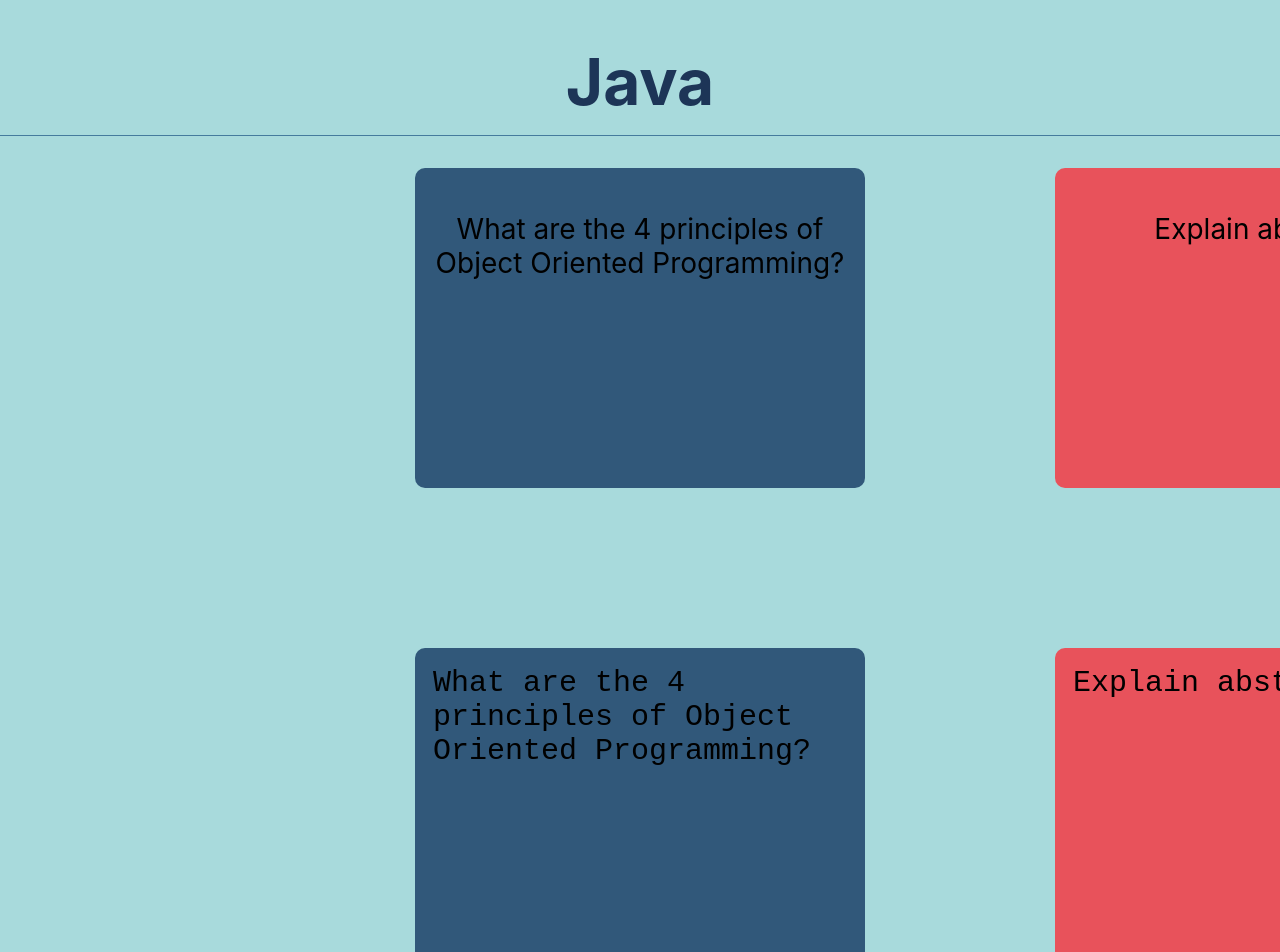
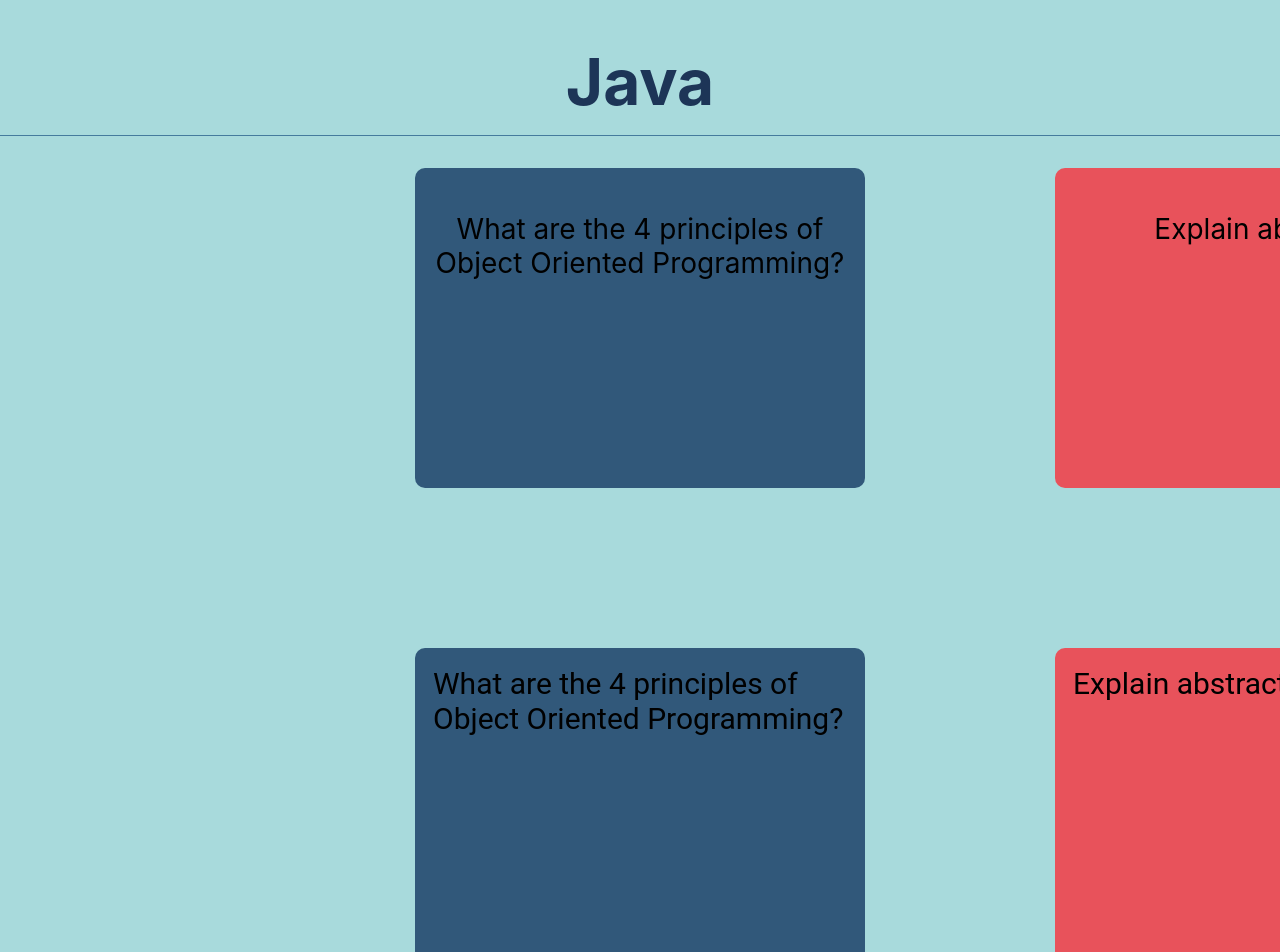
Before and after one commit to michael-mcmasters/Notecards, a React (Create React App) app: page / in a window 1280 px wide. Shown: the top 952 px of the page. Built offline with nearby package versions, Linux system fonts and the light colour scheme.

Commit message:
Give cards a font

```diff
--- a/src/components/js/CardContent.js
+++ b/src/components/js/CardContent.js
@@ -71,6 +71,7 @@ const Input = styled.textarea`
   background-color: transparent;
   border: none;
   resize: none;
+  font-family: roboto;
 `;
 
 export default CardContent;
```
